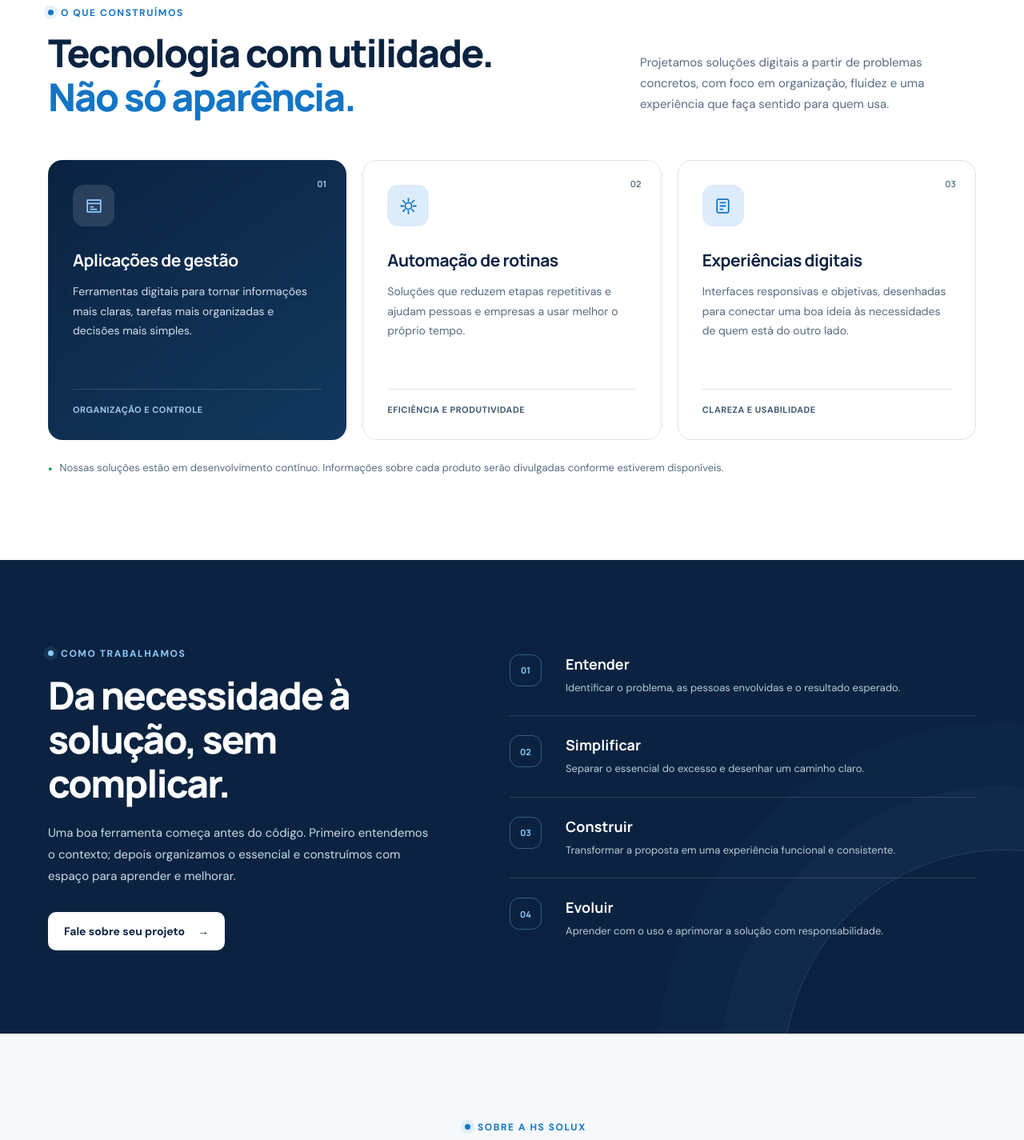
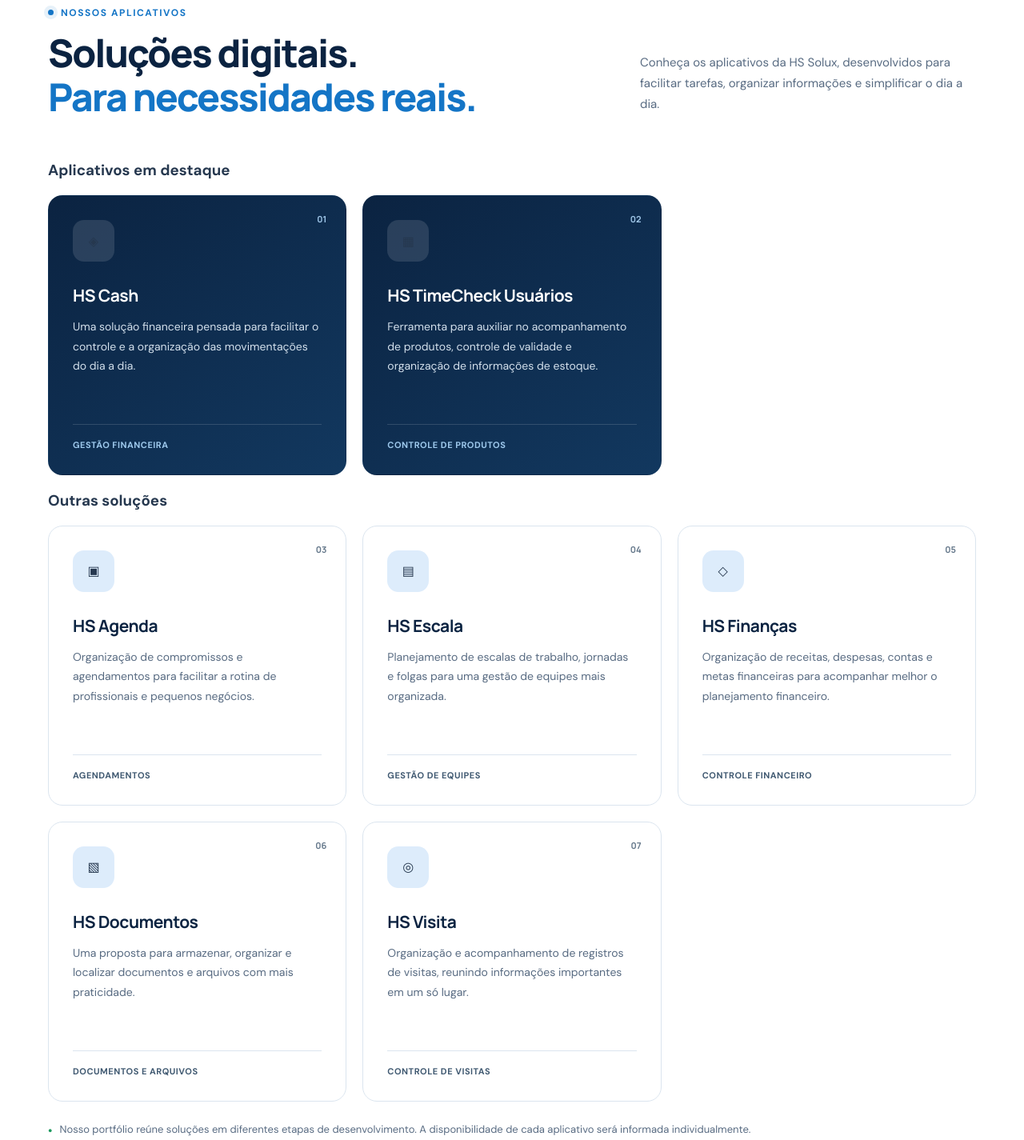
Before and after one commit to Herlonysantiago/hs_solux-site, a plain HTML site: page index.html in a window 1280 px wide. Shown: the part 918-2343 px from the top of the page at 80% size. Drawn offline with Linux system fonts and the light colour scheme.

Commit message:
Update index.html

```diff
--- a/index.html
+++ b/index.html
@@ -1,3 +1,4 @@
+
 <!doctype html>
 <html lang="pt-BR">
 <head>
@@ -41,15 +42,18 @@
 </head>
 <body>
   <a class="skip-link" href="#conteudo">Pular para o conteúdo</a>
+
   <header class="site-header">
     <div class="container nav-wrap">
       <a class="brand" href="#inicio" aria-label="HS Solux — página inicial">
         <img src="assets/hs-mark.svg" alt="" class="brand-mark" width="44" height="44">
         <span class="brand-name">HS <b>Solux</b></span>
       </a>
+
       <button class="menu-toggle" type="button" aria-label="Abrir menu" aria-controls="main-navigation" aria-expanded="false">
         <span aria-hidden="true"></span><span aria-hidden="true"></span><span aria-hidden="true"></span>
       </button>
+
       <nav class="nav" id="main-navigation" aria-label="Navegação principal">
         <a href="#inicio">Início</a>
         <a href="#solucoes">Soluções</a>
@@ -67,10 +71,12 @@
           <p class="eyebrow"><span aria-hidden="true"></span> Tecnologia feita para o mundo real</p>
           <h1 id="hero-title">Ideias complexas.<br><em>Soluções simples.</em></h1>
           <p class="hero-lead">A HS Solux transforma necessidades reais em experiências digitais claras, úteis e preparadas para evoluir.</p>
+
           <div class="hero-actions">
             <a class="button button-primary" href="#solucoes">Conheça nossas soluções <span aria-hidden="true">→</span></a>
             <a class="text-link" href="#contato">Conte sua ideia <span aria-hidden="true">↗</span></a>
           </div>
+
           <ul class="hero-points" aria-label="Princípios da HS Solux">
             <li><span aria-hidden="true">✓</span> Clareza</li>
             <li><span aria-hidden="true">✓</span> Praticidade</li>
@@ -81,17 +87,23 @@
         <div class="hero-visual" role="img" aria-label="Representação visual de uma solução digital organizada">
           <div class="visual-orbit orbit-a" aria-hidden="true"></div>
           <div class="visual-orbit orbit-b" aria-hidden="true"></div>
+
           <div class="product-window" aria-hidden="true">
             <div class="window-bar"><i></i><i></i><i></i><small>HS Solux</small></div>
             <div class="window-body">
               <div class="window-nav"><b></b><i></i><i></i><i></i></div>
               <div class="window-main">
-                <div class="skeleton-title"></div><div class="skeleton-subtitle"></div>
+                <div class="skeleton-title"></div>
+                <div class="skeleton-subtitle"></div>
                 <div class="metric-row"><i></i><i></i><i></i></div>
-                <div class="chart"><span></span><span></span><span></span><span></span><span></span><span></span></div>
+                <div class="chart">
+                  <span></span><span></span><span></span>
+                  <span></span><span></span><span></span>
+                </div>
               </div>
             </div>
           </div>
+
           <div class="floating-pill pill-one" aria-hidden="true"><b>01</b><span>Entender</span></div>
           <div class="floating-pill pill-two" aria-hidden="true"><b>02</b><span>Simplificar</span></div>
           <div class="floating-pill pill-three" aria-hidden="true"><b>03</b><span>Evoluir</span></div>
@@ -107,39 +119,85 @@
       </div>
     </section>
 
+    <!-- APLICATIVOS HS SOLUX -->
     <section class="section solutions-section" id="solucoes" aria-labelledby="solutions-title">
       <div class="container">
         <div class="section-heading">
           <div>
-            <p class="eyebrow"><span aria-hidden="true"></span> O que construímos</p>
-            <h2 id="solutions-title">Tecnologia com utilidade.<br><em>Não só aparência.</em></h2>
+            <p class="eyebrow"><span aria-hidden="true"></span> Nossos aplicativos</p>
+            <h2 id="solutions-title">Soluções digitais.<br><em>Para necessidades reais.</em></h2>
           </div>
-          <p>Projetamos soluções digitais a partir de problemas concretos, com foco em organização, fluidez e uma experiência que faça sentido para quem usa.</p>
+          <p>Conheça os aplicativos da HS Solux, desenvolvidos para facilitar tarefas, organizar informações e simplificar o dia a dia.</p>
         </div>
-        <div class="solution-grid">
+
+        <h3 class="solutions-group-title">Aplicativos em destaque</h3>
+
+        <div class="solution-grid featured-grid">
           <article class="solution-card featured">
             <div class="card-number">01</div>
-            <div class="card-icon" aria-hidden="true"><svg viewBox="0 0 24 24"><path d="M4 5h16v14H4zM4 9h16M8 13h3M8 16h7"/></svg></div>
-            <h3>Aplicações de gestão</h3>
-            <p>Ferramentas digitais para tornar informações mais claras, tarefas mais organizadas e decisões mais simples.</p>
-            <span class="card-tag">Organização e controle</span>
+            <div class="card-icon" aria-hidden="true">◈</div>
+            <h3>HS Cash</h3>
+            <p>Uma solução financeira pensada para facilitar o controle e a organização das movimentações do dia a dia.</p>
+            <span class="card-tag">Gestão financeira</span>
           </article>
-          <article class="solution-card">
+
+          <article class="solution-card featured">
             <div class="card-number">02</div>
-            <div class="card-icon" aria-hidden="true"><svg viewBox="0 0 24 24"><path d="M12 3v3M12 18v3M3 12h3M18 12h3M5.6 5.6l2.1 2.1M16.3 16.3l2.1 2.1M18.4 5.6l-2.1 2.1M7.7 16.3l-2.1 2.1"/><circle cx="12" cy="12" r="4"/></svg></div>
-            <h3>Automação de rotinas</h3>
-            <p>Soluções que reduzem etapas repetitivas e ajudam pessoas e empresas a usar melhor o próprio tempo.</p>
-            <span class="card-tag">Eficiência e produtividade</span>
+            <div class="card-icon" aria-hidden="true">▦</div>
+            <h3>HS TimeCheck Usuários</h3>
+            <p>Ferramenta para auxiliar no acompanhamento de produtos, controle de validade e organização de informações de estoque.</p>
+            <span class="card-tag">Controle de produtos</span>
           </article>
+        </div>
+
+        <h3 class="solutions-group-title catalog-title">Outras soluções</h3>
+
+        <div class="solution-grid catalog-grid">
           <article class="solution-card">
             <div class="card-number">03</div>
-            <div class="card-icon" aria-hidden="true"><svg viewBox="0 0 24 24"><path d="M7 4h10a2 2 0 0 1 2 2v12a2 2 0 0 1-2 2H7a2 2 0 0 1-2-2V6a2 2 0 0 1 2-2zM9 8h6M9 12h6M9 16h3"/></svg></div>
-            <h3>Experiências digitais</h3>
-            <p>Interfaces responsivas e objetivas, desenhadas para conectar uma boa ideia às necessidades de quem está do outro lado.</p>
-            <span class="card-tag">Clareza e usabilidade</span>
+            <div class="card-icon" aria-hidden="true">▣</div>
+            <h3>HS Agenda</h3>
+            <p>Organização de compromissos e agendamentos para facilitar a rotina de profissionais e pequenos negócios.</p>
+            <span class="card-tag">Agendamentos</span>
+          </article>
+
+          <article class="solution-card">
+            <div class="card-number">04</div>
+            <div class="card-icon" aria-hidden="true">▤</div>
+            <h3>HS Escala</h3>
+            <p>Planejamento de escalas de trabalho, jornadas e folgas para uma gestão de equipes mais organizada.</p>
+            <span class="card-tag">Gestão de equipes</span>
+          </article>
+
+          <article class="solution-card">
+            <div class="card-number">05</div>
+            <div class="card-icon" aria-hidden="true">◇</div>
+            <h3>HS Finanças</h3>
+            <p>Organização de receitas, despesas, contas e metas financeiras para acompanhar melhor o planejamento financeiro.</p>
+            <span class="card-tag">Controle financeiro</span>
+          </article>
+
+          <article class="solution-card">
+            <div class="card-number">06</div>
+            <div class="card-icon" aria-hidden="true">▧</div>
+            <h3>HS Documentos</h3>
+            <p>Uma proposta para armazenar, organizar e localizar documentos e arquivos com mais praticidade.</p>
+            <span class="card-tag">Documentos e arquivos</span>
+          </article>
+
+          <article class="solution-card">
+            <div class="card-number">07</div>
+            <div class="card-icon" aria-hidden="true">◎</div>
+            <h3>HS Visita</h3>
+            <p>Organização e acompanhamento de registros de visitas, reunindo informações importantes em um só lugar.</p>
+            <span class="card-tag">Controle de visitas</span>
           </article>
         </div>
-        <p class="transparency-note"><span aria-hidden="true">●</span> Nossas soluções estão em desenvolvimento contínuo. Informações sobre cada produto serão divulgadas conforme estiverem disponíveis.</p>
+
+        <p class="transparency-note">
+          <span aria-hidden="true">●</span>
+          Nosso portfólio reúne soluções em diferentes etapas de desenvolvimento. A disponibilidade de cada aplicativo será informada individualmente.
+        </p>
       </div>
     </section>
 
@@ -151,6 +209,7 @@
           <p>Uma boa ferramenta começa antes do código. Primeiro entendemos o contexto; depois organizamos o essencial e construímos com espaço para aprender e melhorar.</p>
           <a class="button button-light" href="#contato">Fale sobre seu projeto <span aria-hidden="true">→</span></a>
         </div>
+
         <ol class="process-list">
           <li><b>01</b><div><h3>Entender</h3><p>Identificar o problema, as pessoas envolvidas e o resultado esperado.</p></div></li>
           <li><b>02</b><div><h3>Simplificar</h3><p>Separar o essencial do excesso e desenhar um caminho claro.</p></div></li>
@@ -167,11 +226,13 @@
           <img src="assets/hs-mark.svg" alt="" width="160" height="160">
           <span>HS SOLUX</span>
         </div>
+
         <div class="about-copy">
           <p class="eyebrow"><span aria-hidden="true"></span> Sobre a HS Solux</p>
           <h2 id="about-title">Tecnologia próxima, prática e em movimento.</h2>
           <p>A HS Solux é uma marca dedicada ao desenvolvimento de soluções digitais para pessoas, profissionais e empresas.</p>
           <p>Nosso propósito é transformar ideias em ferramentas úteis — com uma visão simples: a tecnologia funciona melhor quando reduz a complexidade e aproxima as pessoas do que realmente importa.</p>
+
           <div class="values" aria-label="Valores da HS Solux">
             <div><b>01</b><span><strong>Praticidade</strong><small>Funcionalidade para situações reais.</small></span></div>
             <div><b>02</b><span><strong>Clareza</strong><small>Experiências fáceis de compreender.</small></span></div>
@@ -202,14 +263,26 @@
         </a>
         <p>Tecnologia para transformar ideias em soluções úteis.</p>
       </div>
-      <div class="footer-col"><strong>Navegação</strong><a href="#solucoes">Soluções</a><a href="#metodo">Como trabalhamos</a><a href="#sobre">Sobre</a></div>
-      <div class="footer-col"><strong>Contato</strong><a href="mailto:hssolutions97@gmail.com">hssolutions97@gmail.com</a></div>
+
+      <div class="footer-col">
+        <strong>Navegação</strong>
+        <a href="#solucoes">Soluções</a>
+        <a href="#metodo">Como trabalhamos</a>
+        <a href="#sobre">Sobre</a>
+      </div>
+
+      <div class="footer-col">
+        <strong>Contato</strong>
+        <a href="mailto:hssolutions97@gmail.com">hssolutions97@gmail.com</a>
+      </div>
     </div>
+
     <div class="container footer-bottom">
       <span>© <span id="year">2026</span> HS Solux. Todos os direitos reservados.</span>
       <span>Feito para simplificar.</span>
     </div>
   </footer>
+
   <script src="script.js" defer></script>
 </body>
 </html>
```
